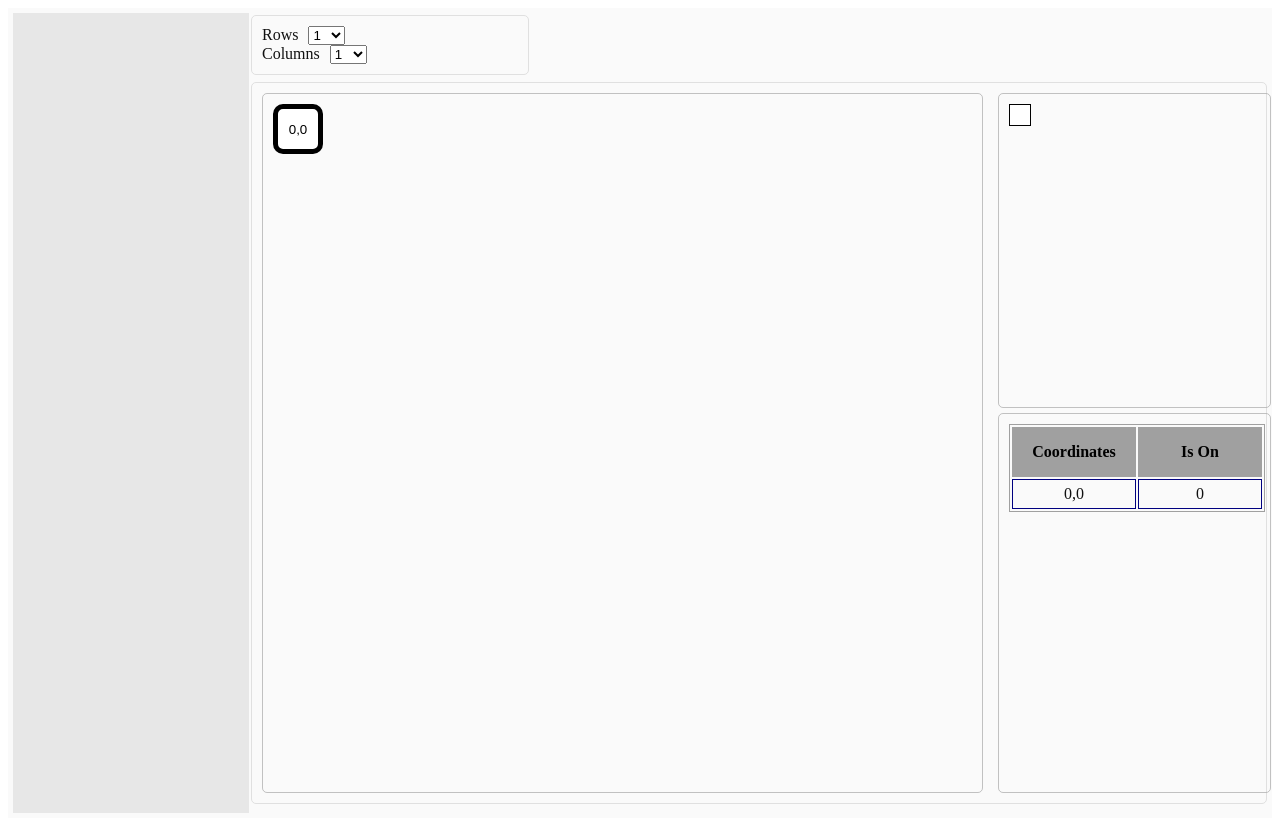
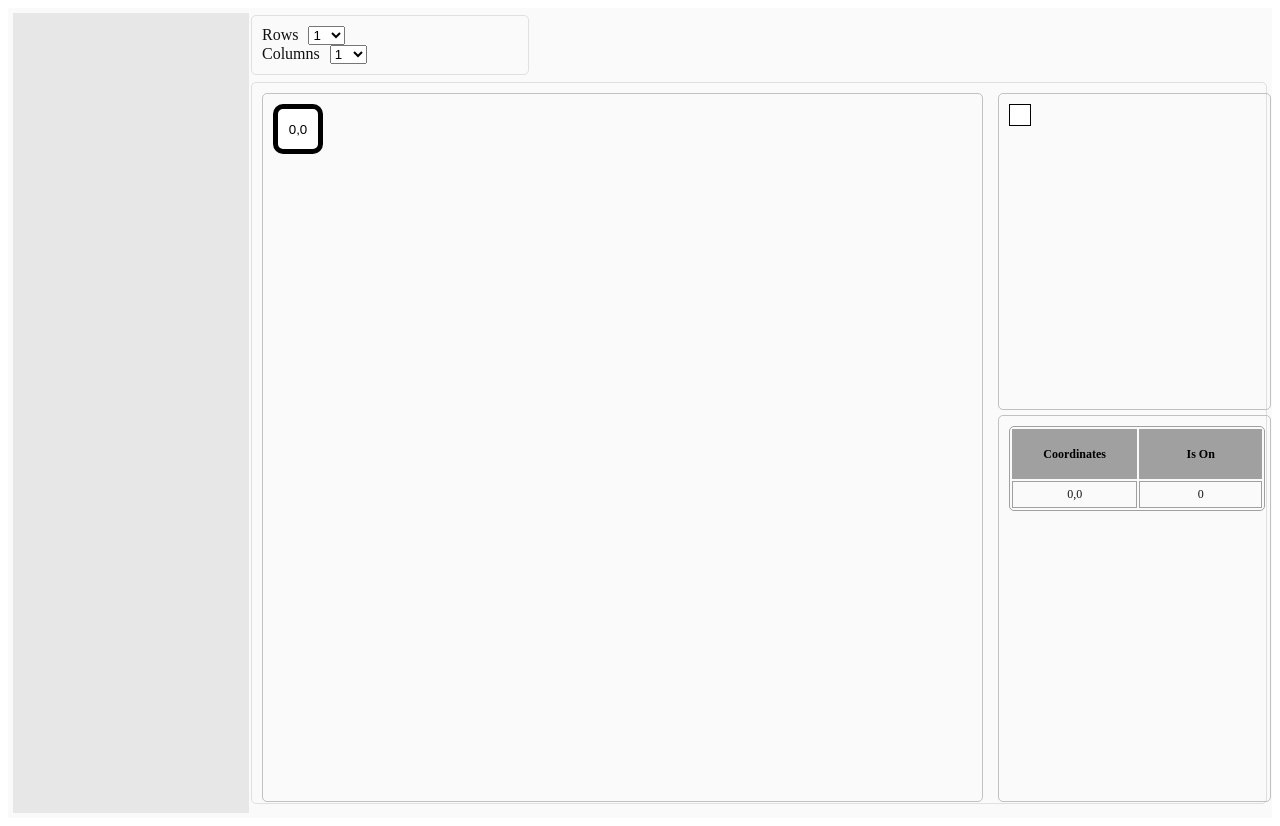
Before and after one commit to dannrubio/new-app-2, a React app: page / in a window 1280 px wide. Built offline with nearby package versions, Linux system fonts and the light colour scheme; the HTML template or start-up script is replaced by a standard one.

Commit message:
Updating the dataGrid component, partially

```diff
--- a/src/styles/main.scss
+++ b/src/styles/main.scss
@@ -98,14 +98,14 @@
 .card:hover {
     cursor: pointer;
     box-shadow: 2px 2px 5px rgba(0, 0, 0, 0.3);
-    border-color: #f00000;
+    border-color: #000000;
     background-color: #a0a0a0;
     color: #ffffff;
 }
 
 .flipped {
     background-color: #000000;
-    border-color: #ff0000;
+    border-color: #000000;
     color: #ffffff;
 }
 
@@ -141,36 +141,40 @@
     grid-row: 1;
     grid-column: 2;
     width: calc(20vw);
-    max-height: 50vh;
+    height: calc(50vh - 100px);
 }
 
 .dataGrid {
     grid-row: 2;
     grid-column: 2;
     width: calc(20vw);
-    max-height: 50vh;
-    overflow-y: scroll;
+    height: calc(50vh - 30px);
+    font-size: 12px;
 }
 
 .dataGridTable {
     width: 100%;
     text-align: center;
     border: 1px solid #a0a0a0;
+    border-radius: 5px;
 
     > thead {
         background-color: #a0a0a0;
         color: #000000;
         height: 50px;
+
+        flex: 0 0 50px;
     }
 
-    > thead > tr,
-    > tbody > tr {
-        width: calc(100% - 20px);
+    > tbody {
+        overflow-y: scroll;
+    }
 
-        > td {
-            border: 1px solid navy;
-            padding: 5px;
-            width: 50%;
-        }
+    > thead > tr > td,
+    > tbody > tr > td {
+        border: 1px solid #a0a0a0;
+        padding: 5px;
+        width: 25%;
     }
+
 }
```
